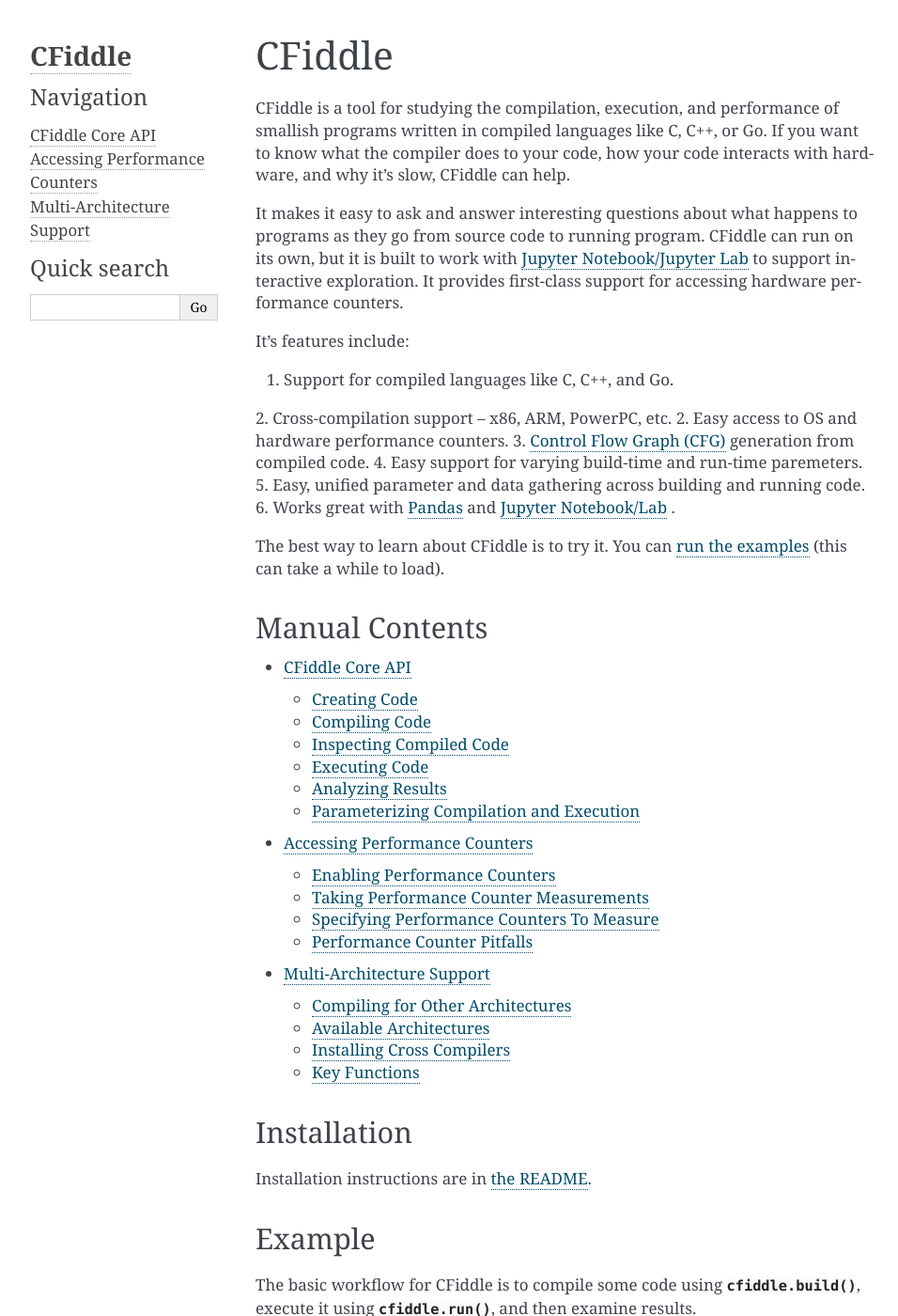
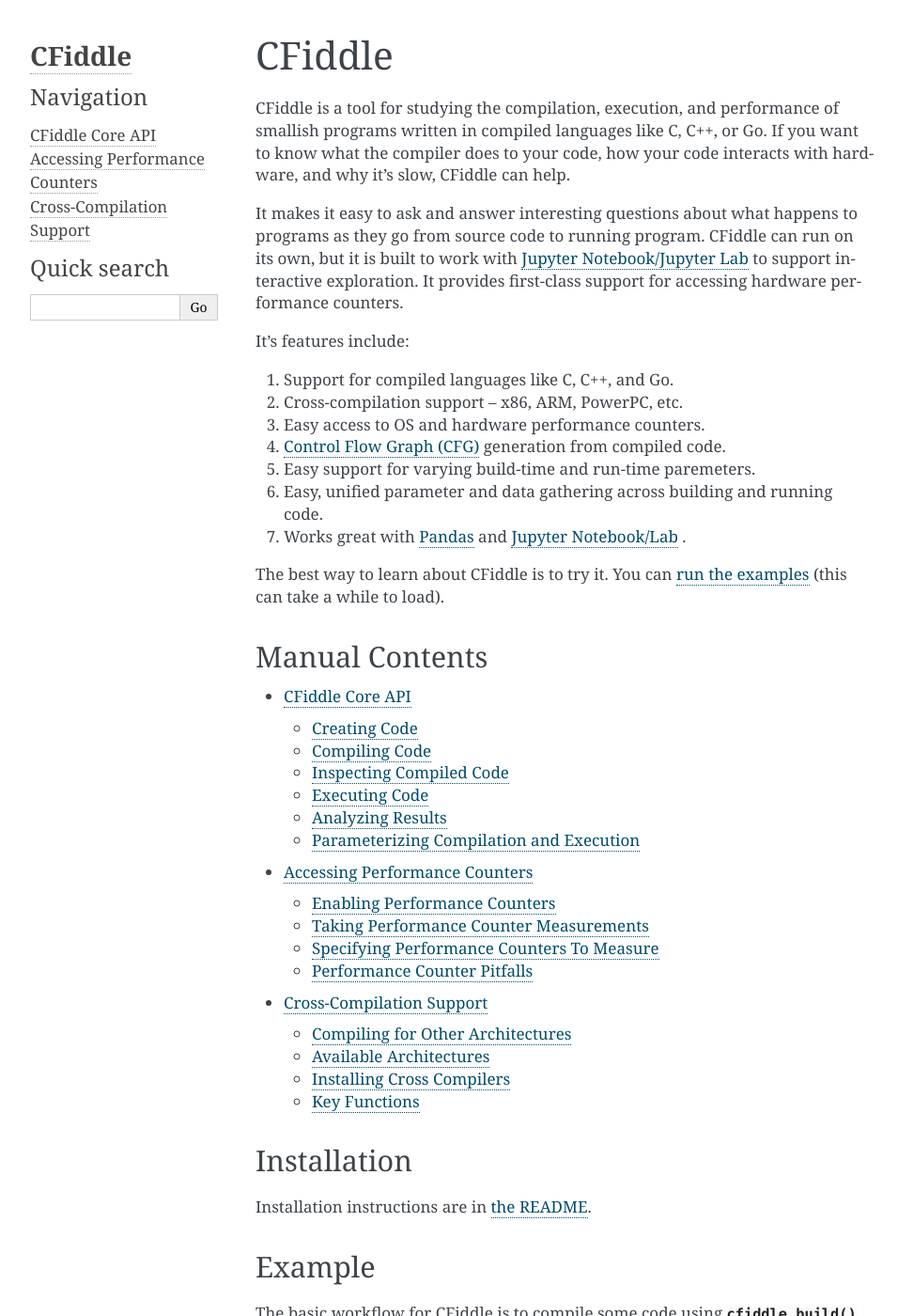
Before and after one commit to NVSL/cfiddle, a Sphinx documentation site: the page built from docs/source/index.rst, in a window 1280 px wide and 1400 px high. Shown: the whole window at 94% size, without its empty margins (148-1104 px from the left). Built offline with Sphinx 7.4.7, drawn with Linux system fonts in a browser that asks for light colours.

Commit message:
Hot docs fix

```diff
--- a/docs/source/index.rst
+++ b/docs/source/index.rst
@@ -22,11 +22,11 @@
 
 1. Support for compiled languages like C, C++, and Go.
 2. Cross-compilation support -- x86, ARM, PowerPC, etc.
-2. Easy access to OS and hardware performance counters.
-3. `Control Flow Graph (CFG) <https://en.wikipedia.org/wiki/Control-flow_graph>`_ generation from compiled code.
-4. Easy support for varying build-time and run-time paremeters.
-5. Easy, unified parameter and data gathering across building and running code.
-6. Works great with `Pandas <https://pandas.pydata.org/>`_ and  `Jupyter Notebook/Lab <https://jupyter.org/>`_   .
+3. Easy access to OS and hardware performance counters.
+4. `Control Flow Graph (CFG) <https://en.wikipedia.org/wiki/Control-flow_graph>`_ generation from compiled code.
+5. Easy support for varying build-time and run-time paremeters.
+6. Easy, unified parameter and data gathering across building and running code.
+7. Works great with `Pandas <https://pandas.pydata.org/>`_ and  `Jupyter Notebook/Lab <https://jupyter.org/>`_   .
 
 The best way to learn about CFiddle is to try it.  You can `run the
 examples <https://mybinder.org/v2/gh/NVSL/cfiddle/main?labpath=README.ipynb>`_ (this can take a while to load).
--- a/docs/source/multiarch.rst
+++ b/docs/source/multiarch.rst
@@ -1,5 +1,5 @@
-Multi-Architecture Support
-==========================
+Cross-Compilation Support
+=========================
 
 CFiddle support cross-compilation so you can compare assembly across architectures.
 
```
